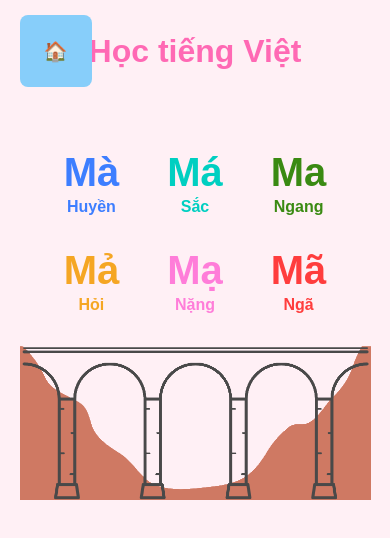
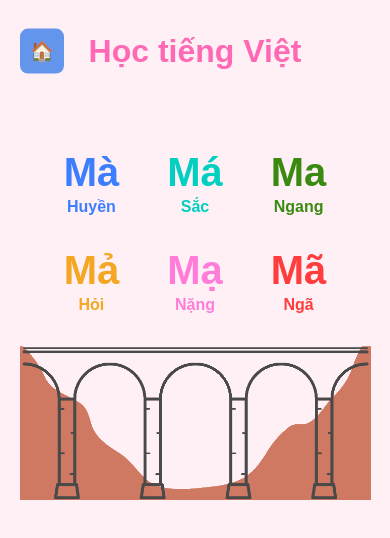
Before and after one commit to Trinh1174/Trinh1174.github.io, a plain HTML site: page tons.html in a window 390 px wide. In both pictures the pointer is over the link 55 px from the left and 51 px from the top of the page. Drawn offline with Linux system fonts and the light colour scheme.

Commit message:
Add files via upload

```diff
--- a/styles.css
+++ b/styles.css
@@ -35,6 +35,7 @@ body {
 }
 
 .home-button:hover {
+    background-color: #6495ed;
     width: 2.2rem;
     height: 2.2rem;
 }
@@ -249,14 +250,14 @@ a {
 
     .home-button {
         font-size: 1.2rem;
-        width: 2.5rem;
-        height: 2.5rem;
+        width: 1rem;
+        height: 1rem;
     }
 
     .home-button:hover {
         font-size: 1.2rem;
-        width: 2.5rem;
-        height: 2.5rem;
+        width: 0.8rem;
+        height: 0.8rem;
     }
 }
 
```
